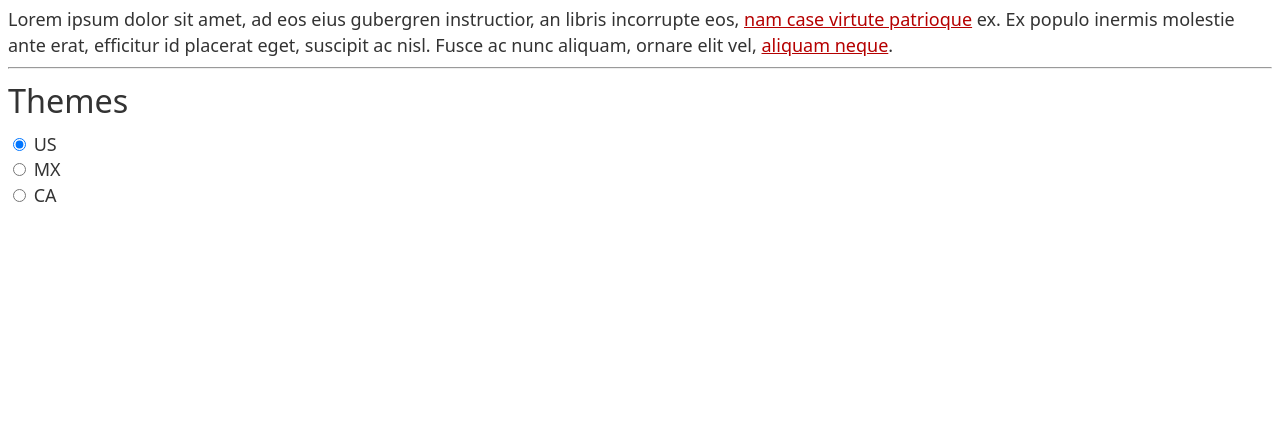
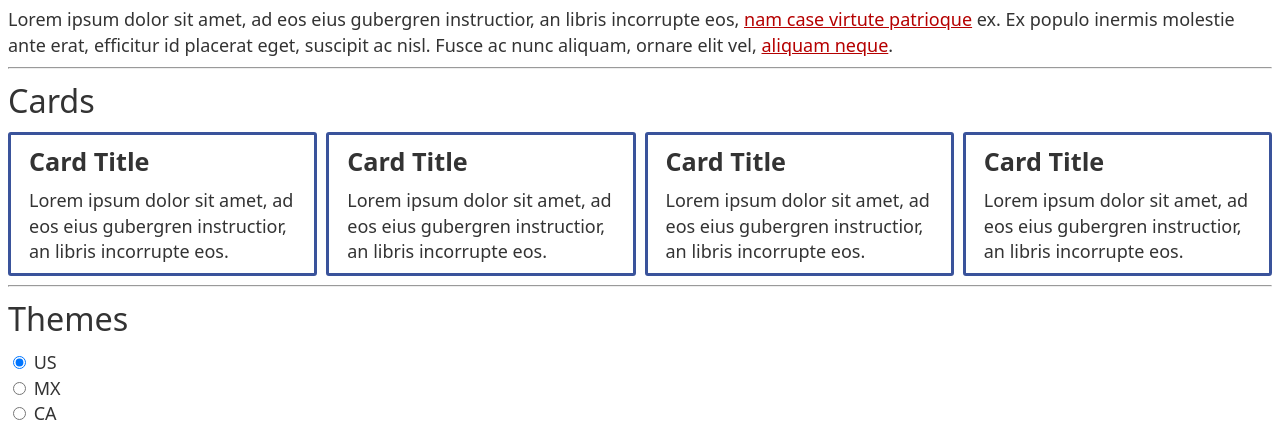
Before and after one commit to filoxo/new-css, a website: page index.html in a window 1280 px wide. Shown: the part 755-1189 px from the top of the page. Before the commit the page ends 971 px from the top, so only its background shows below. Drawn offline with Linux system fonts and the light colour scheme; files that its build step writes are made by us from their sources.

Commit message:
Add .card, .row styles

```diff
--- a/index.html
+++ b/index.html
@@ -43,6 +43,28 @@
             </section>
             <hr>
             <section>
+                <h3 class="light">Cards</h3>
+                <div class="row">
+                    <div class="card">
+                        <h5>Card Title</h5>
+                        <p>Lorem ipsum dolor sit amet, ad eos eius gubergren instructior, an libris incorrupte eos.</p>
+                    </div>
+                    <div class="card">
+                        <h5>Card Title</h5>
+                        <p>Lorem ipsum dolor sit amet, ad eos eius gubergren instructior, an libris incorrupte eos.</p>
+                    </div>
+                    <div class="card">
+                        <h5>Card Title</h5>
+                        <p>Lorem ipsum dolor sit amet, ad eos eius gubergren instructior, an libris incorrupte eos.</p>
+                    </div>
+                    <div class="card">
+                        <h5>Card Title</h5>
+                        <p>Lorem ipsum dolor sit amet, ad eos eius gubergren instructior, an libris incorrupte eos.</p>
+                    </div>
+                </div>
+            </section>
+            <hr>
+            <section>
                 <h3 class="light">Themes</h3>
                 <div>
                     <div>
--- a/src/main.css
+++ b/src/main.css
@@ -13,6 +13,7 @@
   --secondary: var(--us-secondary);
   --muted: #0008;
   --transition: .1s transform ease-in-out;
+  --borderRadius: 3px;
   font-size: 18px;
 }
 
@@ -67,7 +68,7 @@ body {
 }
 button {
   border: none;
-  border-radius: 3px;
+  border-radius: var(--borderRadius);
   background: transparent;
   color: #fff;
   padding: .5em .75em;
@@ -75,3 +76,17 @@ button {
 .brand {
   text-shadow: 2px 2px 0 #fff, 4px 4px 0 var(--primary);
 }
+.card {
+  border: var(--borderRadius) solid var(--primary);
+  border-radius: var(--borderRadius);
+  padding: 0 1em;
+}
+.row {
+  display: flex;
+}
+.row > *:not(:first-child) {
+  margin-left: .25em;
+}
+.row > *:not(:last-child) {
+  margin-right: .25em;
+}
```
